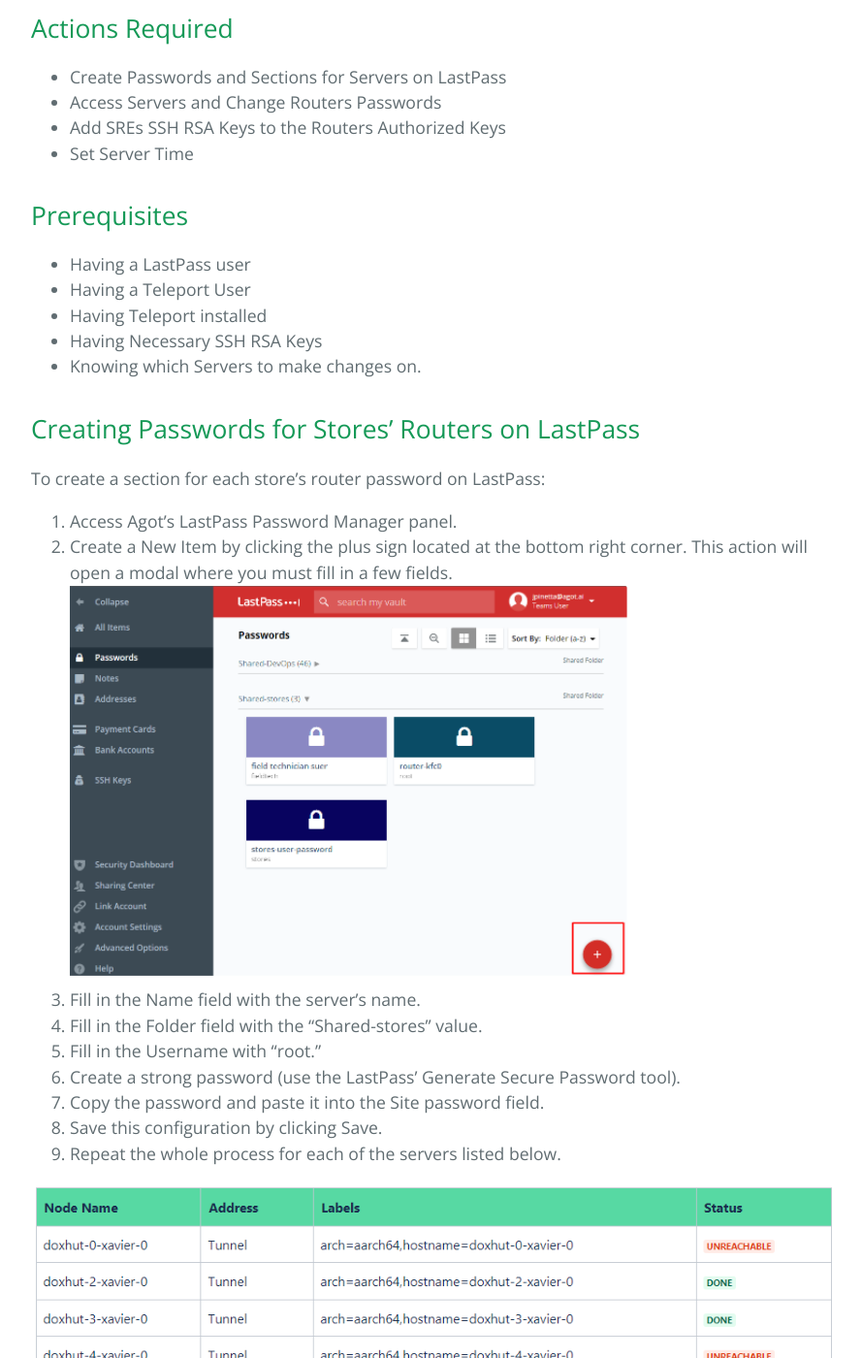
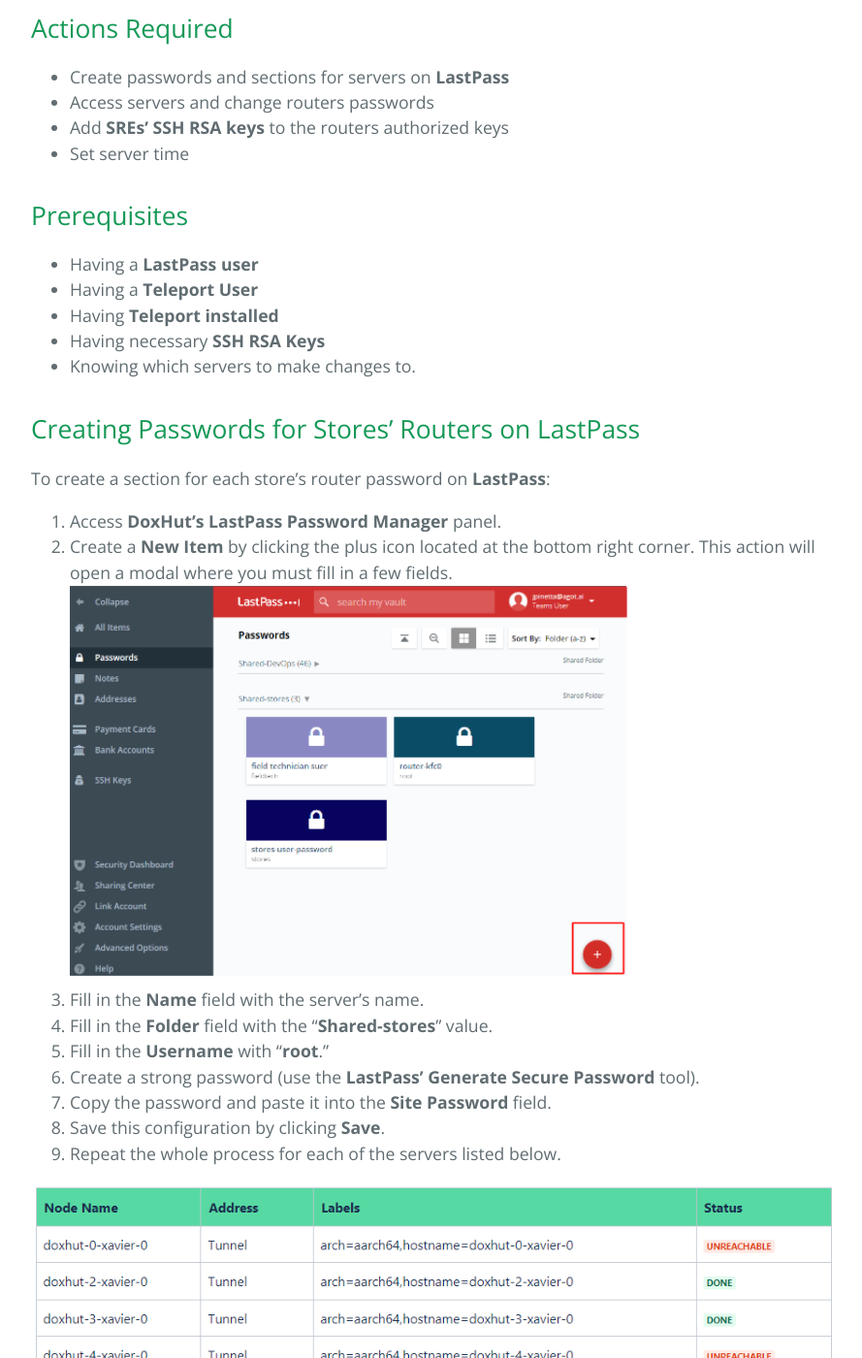
Before and after one commit to BigStepIdiomas/bigstepidiomas.github.io, a Jekyll site: the page built from userguide-routers-teleport.md, in a window 1280 px wide and 1400 px high, scrolled down 879 px. Shown: the whole window at 97% size, without its empty margins (192-1081 px from the left). Built offline with Jekyll 4.4.1, drawn with Linux system fonts in a browser that asks for light colours.

Commit message:
commit - adding rough draft content to Index.md

```diff
--- a/userguide-routers-teleport.md
+++ b/userguide-routers-teleport.md
@@ -17,31 +17,31 @@ description: Interns and newcommers wondered if it was already Christmas
 
 ## Actions Required
 
-- Create Passwords and Sections for Servers on LastPass
-- Access Servers and Change Routers Passwords
-- Add SREs SSH RSA Keys to the Routers Authorized Keys
-- Set Server Time
+- Create passwords and sections for servers on **LastPass**
+- Access servers and change routers passwords
+- Add **SREs' SSH RSA keys** to the routers authorized keys
+- Set server time
 
 ## Prerequisites
 
-- Having a LastPass user
-- Having a Teleport User
-- Having Teleport installed
-- Having Necessary SSH RSA Keys
-- Knowing which Servers to make changes on.
+- Having a **LastPass user**
+- Having a **Teleport User**
+- Having **Teleport installed**
+- Having necessary **SSH RSA Keys**
+- Knowing which servers to make changes to.
 
 ## Creating Passwords for Stores' Routers on LastPass
 
-To create a section for each store’s router password on LastPass:
+To create a section for each store’s router password on **LastPass**:
 
-1. Access Agot’s LastPass Password Manager panel.
-2. Create a New Item by clicking the plus sign located at the bottom right corner. This action will open a modal where you must fill in a few fields. <br> ![createnew](images-changingpasswords-createnew.png)
-3. Fill in the Name field with the server’s name.
-4. Fill in the Folder field with the “Shared-stores” value.
-5. Fill in the Username with “root.”
-6. Create a strong password (use the LastPass' Generate Secure Password tool).
-7. Copy the password and paste it into the Site password field.
-8. Save this configuration by clicking Save.
+1. Access **DoxHut's LastPass Password Manager** panel.
+2. Create a **New Item** by clicking the plus icon located at the bottom right corner. This action will open a modal where you must fill in a few fields. <br> ![createnew](images-changingpasswords-createnew.png)
+3. Fill in the **Name** field with the server’s name.
+4. Fill in the **Folder** field with the “**Shared-stores**” value.
+5. Fill in the **Username** with “**root**.”
+6. Create a strong password (use the **LastPass' Generate Secure Password** tool).
+7. Copy the password and paste it into the **Site Password** field.
+8. Save this configuration by clicking **Save**.
 9. Repeat the whole process for each of the servers listed below.
 
 ![createnew2](images-changingpasswords-createnew2.png)
```
Also changed, not shown: other parts of userguide-routers-teleport.md (+3 -1 lines).
